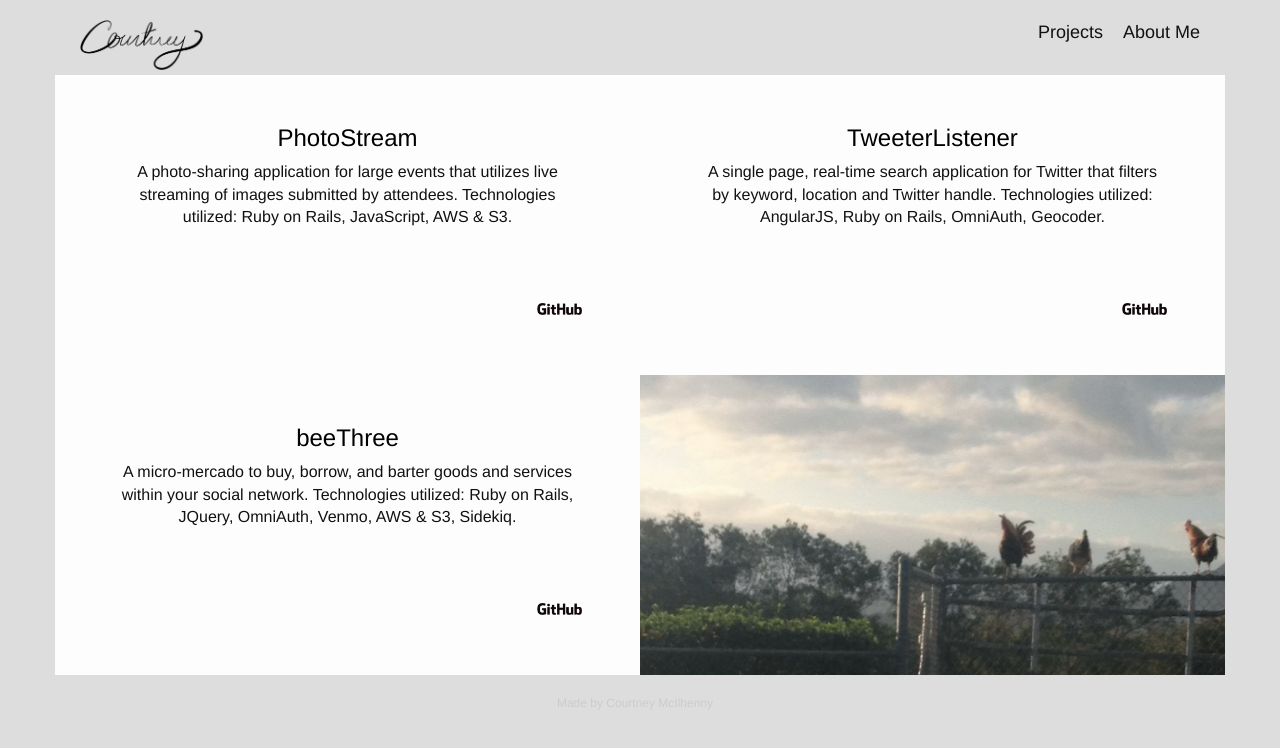
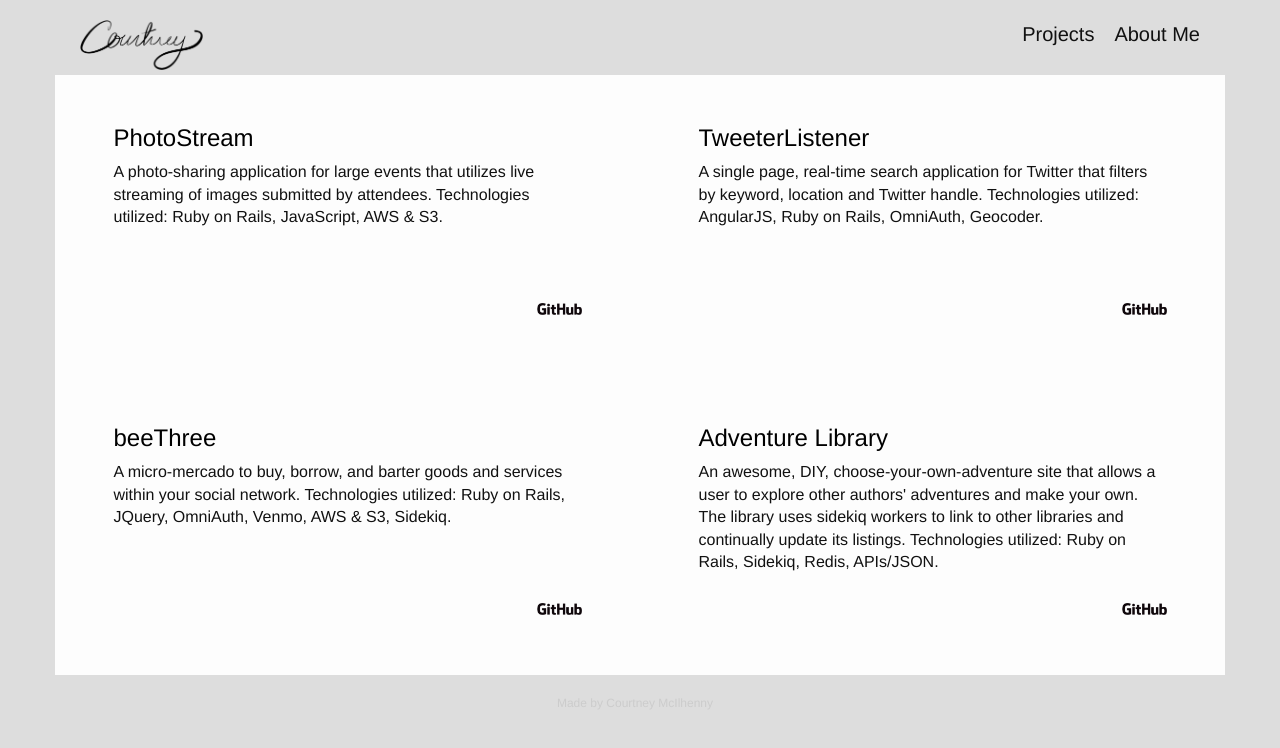
Before and after one commit to cmcilhenny/cmcilhenny.github.io, a Jekyll site: the page built from projects.html, in a window 1280 px wide. Shown: the top 748 px of the page. Built offline with Jekyll 4.4.1, drawn with Linux system fonts in a browser that asks for light colours; nearby versions of some CDN libraries.

Commit message:
adding adventure library to projects. adjusting css.

```diff
--- a/css/stylesheet.css
+++ b/css/stylesheet.css
@@ -18,7 +18,7 @@ body {
   padding-right: 10px;
   font-weight: 500;
   color: #111;
-  font-size: 18px;
+  font-size: 20px;
 }
 .blog-nav-item:hover,
 .blog-nav-item:focus {
@@ -103,11 +103,12 @@ p {
   background-size: 100% 100%;
 }
 
-#photo-stream,
+/*#photo-stream,
 #tweeter-listener,
-#bee-three {
+#bee-three,
+#adventure-lib {
   text-align: center;
-}
+}*/
 
 .git-hub {
   position: absolute;
--- a/projects.html
+++ b/projects.html
@@ -23,7 +23,9 @@ title: Projects
     	<p>A micro-mercado to buy, borrow, and barter goods and services within your social network. Technologies utilized: Ruby on Rails, JQuery, OmniAuth, Venmo, AWS & S3, Sidekiq.</p>
     	<a href="https://github.com/cmcilhenny/beeThree" class="git-hub"><img src="/images/GitHub_Logo_SmartObject.png" class="git-hub"></a>
   	</div>
-  	<div class="col-xs-12 col-sm-6 blog-main-square">
-  </div>
+		<div class="col-xs-12 col-sm-6 blog-square" id="adventure-lib">
+			<a href="http://adventure-lib-cm.herokuapp.com" class="link"><h3>Adventure Library</h3></a>
+    	<p>An awesome, DIY, choose-your-own-adventure site that allows a user to explore other authors' adventures and make your own. The library uses sidekiq workers to link to other libraries and continually update its listings. Technologies utilized: Ruby on Rails, Sidekiq, Redis, APIs/JSON.</p>
+    	<a href="https://github.com/cmcilhenny/adventure_library" class="git-hub"><img src="/images/GitHub_Logo_SmartObject.png" class="git-hub"></a>
 	</div>
 </div>
```
